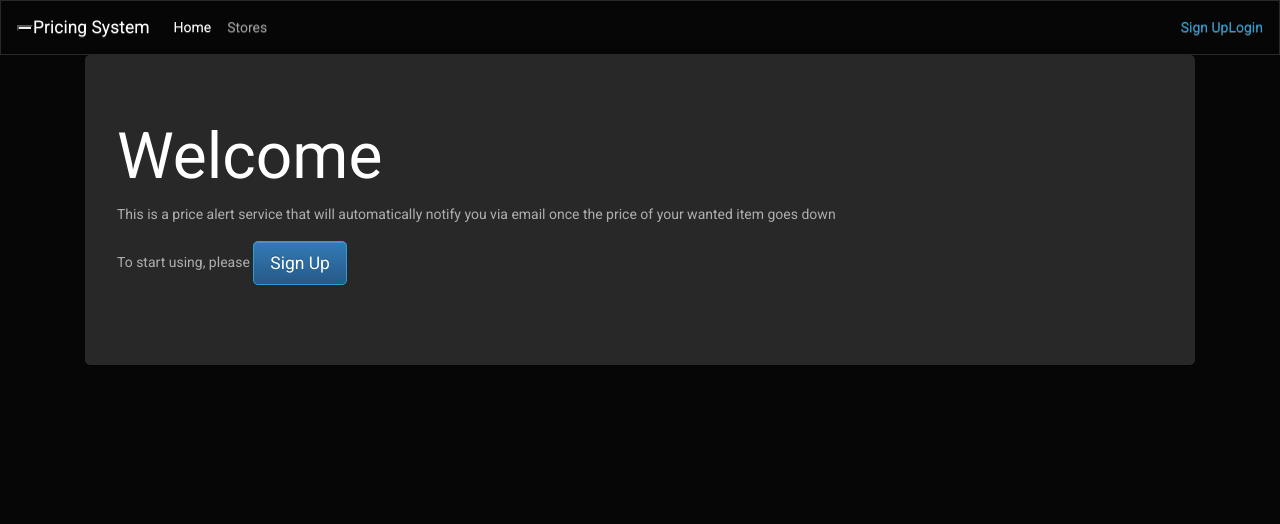
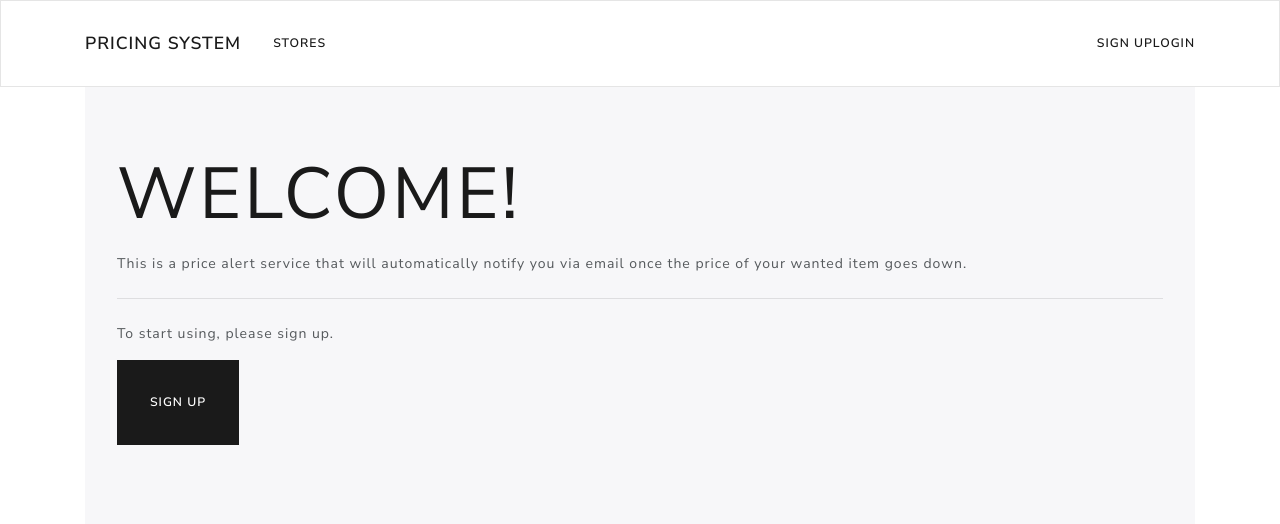
Before and after one commit to pcheng11/pricing-alert, a Flask app: page / in a window 1280 px wide. Shown: the top 524 px of the page. Run offline with Flask 2, Linux system fonts and the light colour scheme; some libraries are stand-ins or nearby versions.

Commit message:
-mchange theme

```diff
--- a/src/common/database.py
+++ b/src/common/database.py
@@ -2,15 +2,15 @@ import os
 import pymongo
 
 class Database():
-    URI = os.environ.get("MONGOLAB_URI")
-    # URI = "mongodb://127.0.0.1:27017"
+    # URI = os.environ.get("MONGOLAB_URI")
+    URI = "mongodb://127.0.0.1:27017"
     DATABASE = None
 
     @staticmethod
     def initialize():
         client = pymongo.MongoClient(Database.URI)
-        Database.DATABASE = client.get_database()
-        # Database.DATABASE = client['webapp']
+        # Database.DATABASE = client.get_database()
+        Database.DATABASE = client['webapp']
 
     @staticmethod
     def insert(collection, data):
--- a/src/static/css/style.css
+++ b/src/static/css/style.css
@@ -9,8 +9,3 @@
     -moz-border-radius: 5px;
     border-radius: 5px;
 }
-
-
-.content container {
-    background-color: black;
-}
--- a/src/templates/alerts/alert.html
+++ b/src/templates/alerts/alert.html
@@ -1,7 +1,9 @@
 {% extends "base.html"%}
 {% block content %}
+
+
 <div class="page-header">
-    <h1>Alert <small>for "{{ alert.item.name }}"</small></h1>
+    <h3>Alert <small>for "{{ alert.item.name }}"</small></h3>
 </div>
 <p>Last price found <strong> {{ alert.item.price }}</strong></p>
 <p>Last checked on <strong>{{ alert.last_checked.strftime('%d-%m-%Y at %H:%M') }}</strong></p>
--- a/src/templates/base.html
+++ b/src/templates/base.html
@@ -2,68 +2,33 @@
 <html lang="en">
 <head>
     <meta charset="UTF-8">
-    <title>Pricing Alert</title>
+    <title>Price Alert</title>
     {% include "html_dependencies.html" %}
 </head>
 <body>
-{#<nav class="navbar navbar-default">#}
-{#  <div class="container">#}
-{#    <!-- Brand and toggle get grouped for better mobile display -->#}
-{#    <div class="navbar-header">#}
+<nav class="navbar navbar-expand-lg navbar-light bg-light">
+  <div class="container">
+    <!-- Brand and toggle get grouped for better mobile display -->
+    <div class="navbar-header">
 {#        <button type="button" class="navbar-toggle collapsed" data-toggle="collapse" data-target="#navbar" aria-expanded="false">#}
 {#            <span class="sr-only">Toggle navigation</span>#}
 {#            <span class="icon-bar"></span>#}
 {#            <span class="icon-bar"></span>#}
 {#            <span class="icon-bar"></span>#}
 {#        </button>#}
-{#        <a class="navbar-brand" href="/" title="home">Pricing System</a>#}
-{#    </div>#}
-{#    <div id="navbar" class="navbar-collapse collapse">#}
-{#      <ul class="nav navbar-nav">#}
-{#          <li><a href="{{ url_for('stores.index') }}">Stores</a></li>#}
-{#      </ul>#}
-{#        {% if session ['email'] %}#}
-{#        <ul class="nav navbar-nav navbar-right">#}
-{#            <li><a href="{{ url_for('users.user_alerts') }}"><span class="glyphicon glyphicon-alert"></span>Your Alert</a></li>#}
-{#            <li><a href="{{ url_for('users.logout_user') }}"><span class="glyphicon glyphicon-log-out"></span>Log Out</a></li>#}
-{#        </ul>#}
-{#        {% else %}#}
-{#        <ul class="nav navbar-nav navbar-right">#}
-{#            <li><a href="{{ url_for('users.register_user') }}"><span class="glyphicon glyphicon-pencil"></span>Sign Up</a></li>#}
-{#            <li><a href="{{ url_for('users.login_user') }}"><span class="glyphicon glyphicon-log-in"></span>Login</a></li>#}
-{#        </ul>#}
-{#        {% endif %}#}
-{##}
-{##}
-{#    </div>#}
-
-
-  <nav class="navbar navbar-expand-lg navbar-dark bg-dark">
-       <button type="button" class="navbar-toggle collapsed" data-toggle="collapse" data-target="#navbar" aria-expanded="false">
-            <span class="sr-only">Toggle navigation</span>
-            <span class="icon-bar"></span>
-            <span class="icon-bar"></span>
-            <span class="icon-bar"></span>
-        </button>
-
         <a class="navbar-brand" href="/" title="home">Pricing System</a>
         <button class="navbar-toggler" type="button" data-toggle="collapse" data-target="#navbarColor02" aria-controls="navbarColor02" aria-expanded="false" aria-label="Toggle navigation">
     <span class="navbar-toggler-icon"></span>
   </button>
-
-      <div class="collapse navbar-collapse" id="navbarColor02">
+    </div>
+    <div class ="collapse navbar-collapse" id="navbarColor01">
       <ul class="navbar-nav mr-auto">
-          <li class="nav-item active">
-            <a class="nav-link" href="#">Home <span class="sr-only">(current)</span></a>
-          </li>
-          <li class="nav-item">
-            <a class="nav-link" href="{{ url_for('stores.index') }}">Stores</a>
-          </li>
+          <li class="nav-item"><a href="{{ url_for('stores.index') }}">Stores</a></li>
       </ul>
         {% if session ['email'] %}
         <ul class="nav navbar-nav navbar-right">
-            <li><a href="{{ url_for('users.user_alerts') }}"><span class="glyphicon glyphicon-alert"></span>Your Alert</a></li>
-            <li><a href="{{ url_for('users.logout_user') }}"><span class="glyphicon glyphicon-log-out"></span>Log Out</a></li>
+            <li class="nav-item"><a href="{{ url_for('users.user_alerts') }}">Your Alert </a></li>
+            <li class="nav-item"><a href="{{ url_for('users.logout_user') }}"> Log Out</a></li>
         </ul>
         {% else %}
         <ul class="nav navbar-nav navbar-right">
@@ -71,10 +36,13 @@
             <li><a href="{{ url_for('users.login_user') }}"><span class="glyphicon glyphicon-log-in"></span>Login</a></li>
         </ul>
         {% endif %}
+
     </div>
 
+</div>
 </nav>
-<div class="content container">
+
+<div class="container">
 {% block content %}
 
 {% endblock %}
--- a/src/templates/home.html
+++ b/src/templates/home.html
@@ -1,8 +1,15 @@
 {% extends "base.html"%}
 {% block content %}
-<div class="jumbotron">
-    <h1>Welcome</h1>
-    <p>This is a price alert service that will automatically notify you via email once the price of your wanted item goes down</p>
-    <p>To start using, please <a class="btn btn-primary btn-lg" href="{{ url_for('users.register_user') }}" role="button">Sign Up</a></p>
-</div>
+
+    <div class="jumbotron">
+        <h1 class="display-3">Welcome!</h1>
+        <p class="lead">
+        <p>This is a price alert service that will automatically notify you via email once the price of your wanted item
+            goes down.</p>
+        <hr class="my-4">
+        <p>To start using, please sign up.</p>
+        <p class="lead">
+            <a class="btn btn-primary btn-lg" href="{{ url_for('users.register_user') }}" role="button">Sign Up</a>
+        </p>
+    </div>
 {% endblock %}
--- a/src/templates/html_dependencies.html
+++ b/src/templates/html_dependencies.html
@@ -1,7 +1,8 @@
 {#<link rel="stylesheet" href="https://maxcdn.bootstrapcdn.com/bootstrap/3.3.7/css/bootstrap.min.css" integrity="sha384-BVYiiSIFeK1dGmJRAkycuHAHRg32OmUcww7on3RYdg4Va+PmSTsz/K68vbdEjh4u" crossorigin="anonymous">#}
 
-<link rel="stylesheet" href="https://maxcdn.bootstrapcdn.com/bootstrap/3.3.7/css/bootstrap-theme.min.css" integrity="sha384-rHyoN1iRsVXV4nD0JutlnGaslCJuC7uwjduW9SVrLvRYooPp2bWYgmgJQIXwl/Sp" crossorigin="anonymous">
-<link href="https://stackpath.bootstrapcdn.com/bootswatch/4.2.1/cyborg/bootstrap.min.css" rel="stylesheet" integrity="sha384-e4EhcNyUDF/kj6ZoPkLnURgmd8KW1B4z9GHYKb7eTG3w3uN8di6EBsN2wrEYr8Gc" crossorigin="anonymous">
+{#<link rel="stylesheet" href="https://maxcdn.bootstrapcdn.com/bootstrap/3.3.7/css/bootstrap-theme.min.css" integrity="sha384-rHyoN1iRsVXV4nD0JutlnGaslCJuC7uwjduW9SVrLvRYooPp2bWYgmgJQIXwl/Sp" crossorigin="anonymous">#}
+{#<link href="https://stackpath.bootstrapcdn.com/bootswatch/4.2.1/cyborg/bootstrap.min.css" rel="stylesheet" integrity="sha384-e4EhcNyUDF/kj6ZoPkLnURgmd8KW1B4z9GHYKb7eTG3w3uN8di6EBsN2wrEYr8Gc" crossorigin="anonymous">#}
+<link href="https://stackpath.bootstrapcdn.com/bootswatch/4.2.1/lux/bootstrap.min.css" rel="stylesheet" integrity="sha384-kW2H6mf/72/MKlmwB//Zcwg0ckiegojPx/fio14/rpoYw2LMhULTn5YhS1QyrQfx" crossorigin="anonymous">
 <link rel="stylesheet" href="{{ url_for('static', filename='css/style.css') }}">
 <script src="https://code.jquery.com/jquery-3.3.1.min.js" integrity="sha256-FgpCb/KJQlLNfOu91ta32o/NMZxltwRo8QtmkMRdAu8=" crossorigin="anonymous"></script>
 <script src="https://maxcdn.bootstrapcdn.com/bootstrap/3.3.7/js/bootstrap.min.js" integrity="sha384-Tc5IQib027qvyjSMfHjOMaLkfuWVxZxUPnCJA7l2mCWNIpG9mGCD8wGNIcPD7Txa" crossorigin="anonymous"></script>
--- a/src/templates/stores/store.html
+++ b/src/templates/stores/store.html
@@ -1,6 +1,7 @@
 {% extends "base.html"%}
 {% block content %}
 <div class="page-header">
+
     <h1>Stores
         <small>{{ store.name }}</small>
     </h1>
```
Also changed, not shown: src/templates/stores/store_index.html (+19 -7 lines). Lines whose indentation alone changed are shown as unchanged.
